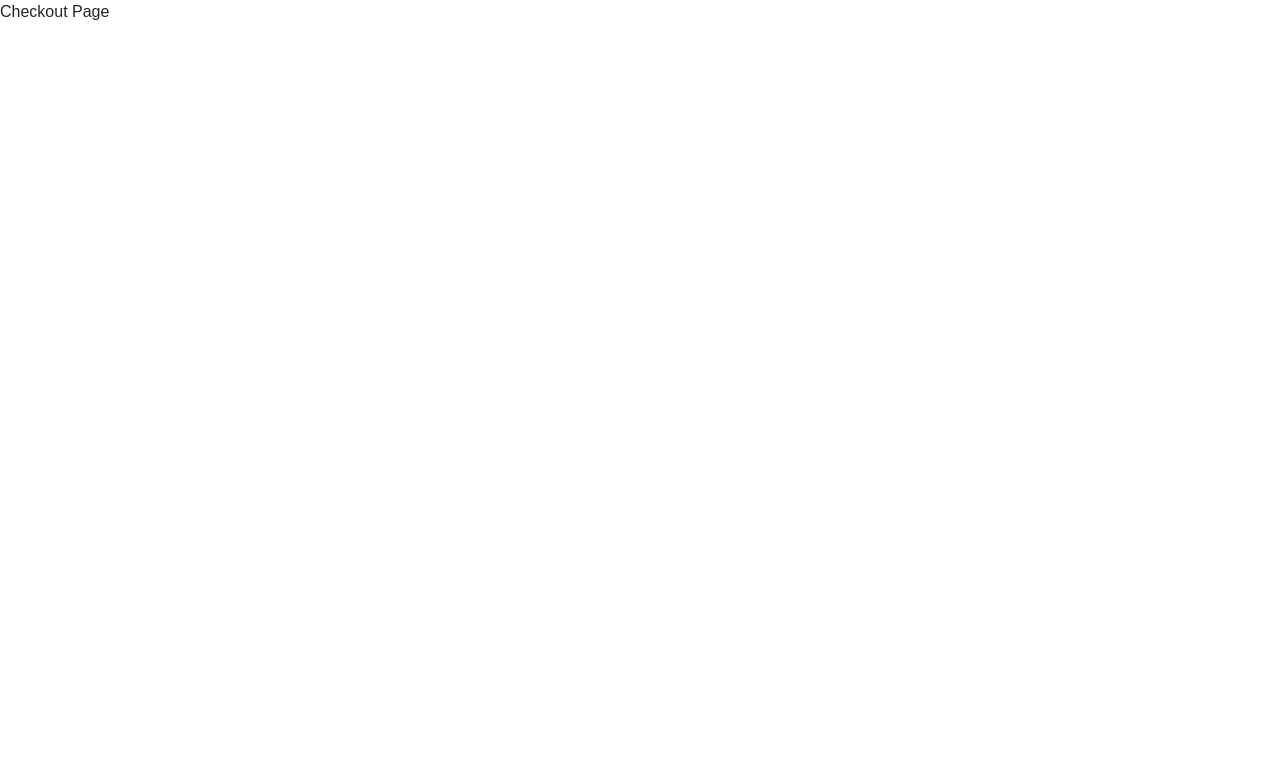
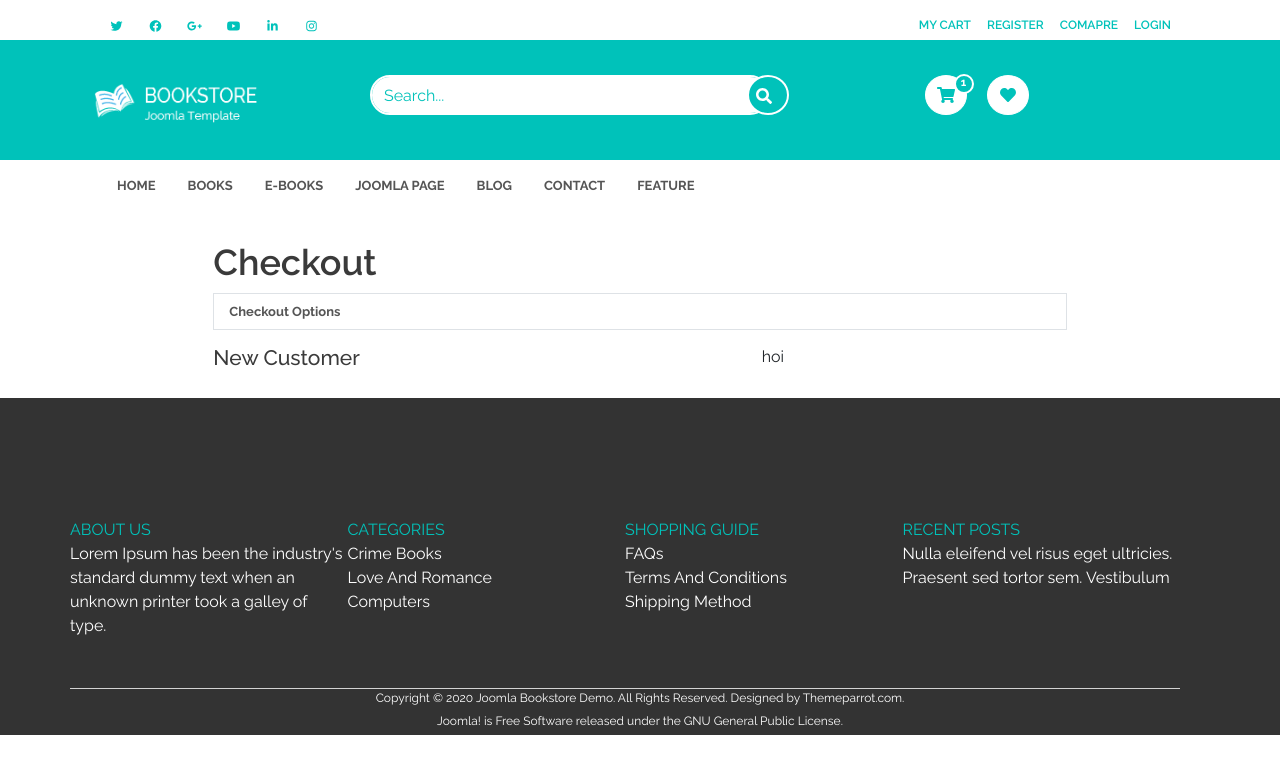
Before and after one commit to HareeshManu/React-Study-App, a React (Create React App) app: page /checkout in a window 1280 px wide. Shown: the top 774 px of the page. Built offline with nearby package versions, Linux system fonts and the light colour scheme.

Commit message:
layout initial

```diff
--- a/src/App.css
+++ b/src/App.css
@@ -1,3 +1,4 @@
+
 .App {
   text-align: center;
 }
@@ -5,6 +6,10 @@
 .App-logo {
   height: 40vmin;
   pointer-events: none;
+}
+
+h1{
+  font-family: Raleway, sans-serif;
 }
 
 @media (prefers-reduced-motion: no-preference) {
--- a/src/index.css
+++ b/src/index.css
@@ -1,7 +1,8 @@
+@import url("https://fonts.googleapis.com/css2?family=Raleway:wght@200..900&display=swap");
 body {
   margin: 0;
   font-family: -apple-system, BlinkMacSystemFont, 'Segoe UI', 'Roboto', 'Oxygen',
-    'Ubuntu', 'Cantarell', 'Fira Sans', 'Droid Sans', 'Helvetica Neue',
+    'Ubuntu', 'Cantarell', 'Fira Sans', 'Droid Sans', 'Helvetica Neue', 'Raleway',
     sans-serif;
   -webkit-font-smoothing: antialiased;
   -moz-osx-font-smoothing: grayscale;
--- /dev/null
+++ b/src/styles/Checkout.scss
@@ -0,0 +1,35 @@
+h2{
+    font-family: 'Raleway', sans-serif;
+    font-size: 21px !important;
+    text-transform: none !important;
+    text-align: left !important;
+    line-height: 1.1;
+    font-weight: 500 !important;
+    color: #3a3a3a;
+    margin-left: -15px;
+}
+.checkout-title{
+	font-family: raleway,sans-serif;
+	font-weight: 550;
+    line-height: 1.1;
+    font-style: normal;
+    font-size: 36px;
+    color: #3a3a3a;
+    padding: 0;
+    margin-bottom:10px;
+    @media screen and (min-width: 768px) {
+        margin-left: -25px;
+    }
+
+}
+.checkout-container{
+    margin-bottom: 120px;
+}
+.checkout-options{
+    font-weight: 700;
+    font-size: 13px;
+    line-height: 19px;
+    margin-bottom:15px;
+    padding: 8px;
+    color: #555;
+}
--- a/src/views/Checkout.js
+++ b/src/views/Checkout.js
@@ -1,7 +1,36 @@
 import React from 'react';
+import '../styles/Checkout.scss';
+import Header from '../components/Header';
+import Footer from '../components/Footer';
+import { Container, Row, Col } from 'react-bootstrap';
+
 const Checkout = (props) => {
   return (
-  <div>Checkout Page</div>
+    <>
+    <Header/>
+    <Container fluid className="checkout-container">
+      <Row bsPrefix="justify-content-start">
+        <Col md={{ span: 8, offset: 2 }}>
+          <div className="checkout-title">Checkout</div>
+        </Col>
+      </Row>
+      <Row>
+        <Col xs={{ span: 10, offset: 1 }} md={{ span: 8, offset: 2 }} className="checkout-options border">
+          Checkout Options
+        </Col>
+      </Row>
+      <Row>
+        <Col xs={{ span: 6, offset: 1 }} md={{ span: 4, offset: 2}}>
+          <h2>New Customer</h2>
+        </Col>
+        <Col xs={{ span: 6, offset: 1 }} md={{ span: 3}}>
+          hoi
+        </Col>
+      </Row>
+
+    </Container>
+    <Footer/>
+    </>
   )
 }
 
```
